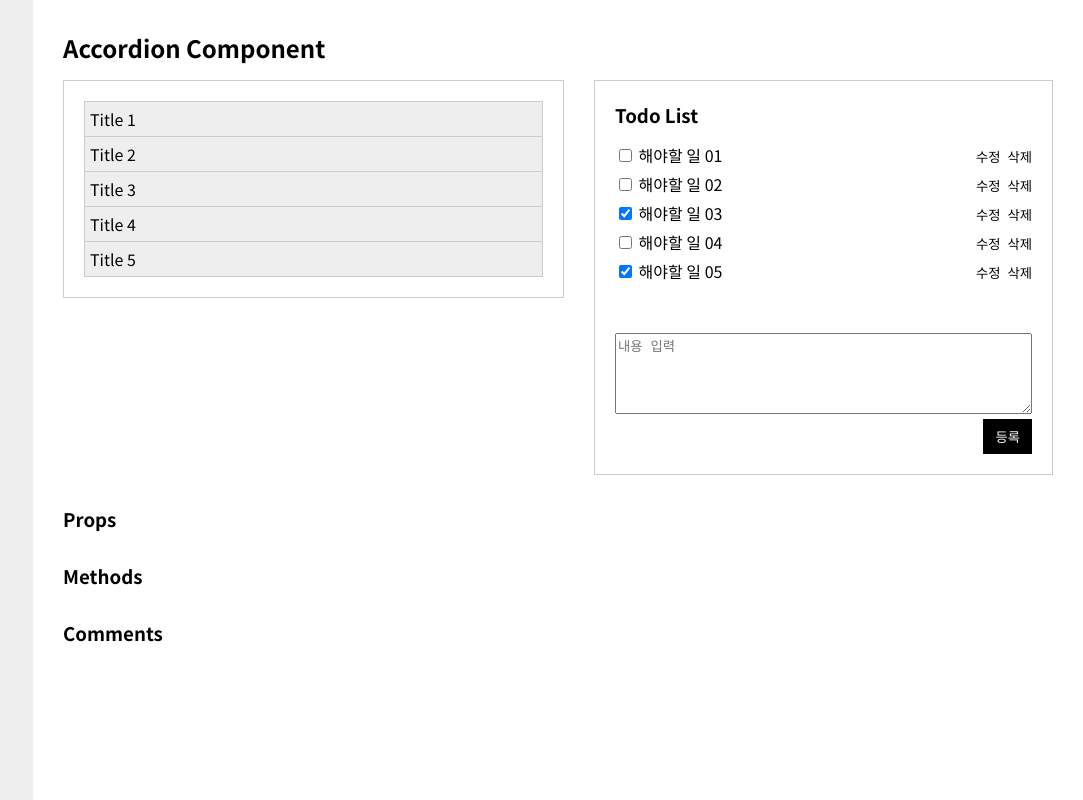
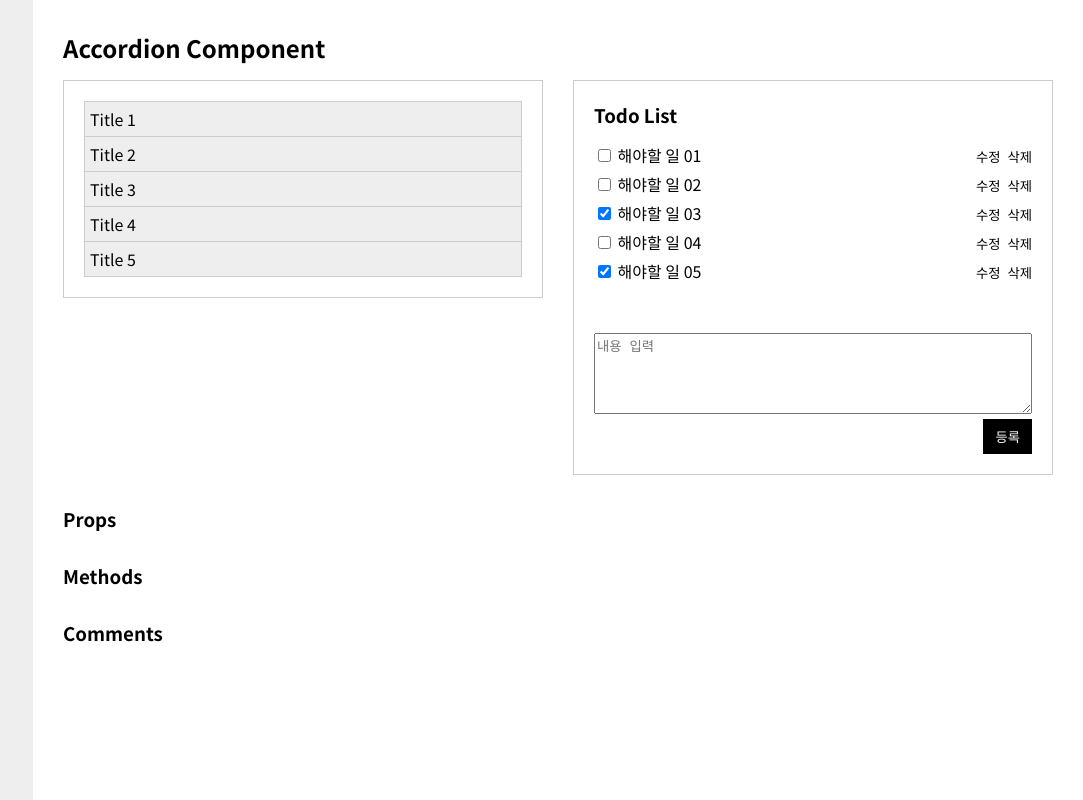
Before and after one commit to wknowpark797/vue2-basic-custom, a Vue app in the folder vue2-basic-custom/: page /detail/1 in a window 1280 px wide. Shown: the whole page, without its empty margins (197-1280 px from the left). Built offline with nearby package versions, Linux system fonts and the light colour scheme.

Commit message:
컴포넌트 상세 > 레이아웃 스타일 수정

```diff
--- a/vue2-basic-custom/src/components/TodoListComp.vue
+++ b/vue2-basic-custom/src/components/TodoListComp.vue
@@ -85,8 +85,6 @@
 
 <style lang="scss" scoped>
     .todo-wrap {
-        border: 1px solid #ccc;
-        padding: 20px;
         .list-todo {
             margin-top: 15px;
             > li {
--- a/vue2-basic-custom/src/views/DetailComp.vue
+++ b/vue2-basic-custom/src/views/DetailComp.vue
@@ -9,7 +9,7 @@
                 <h2>{{ compDetail.name }}</h2>
 
                 <!-- Component Detail -->
-                <div class="group-box detail-box">
+                <div class="group-box">
                     <component :is="compDetail.component" />
                 </div>
 
@@ -86,14 +86,12 @@
             }
             .group-box {
                 flex: 1;
+                border: 1px solid #ccc;
+                padding: 20px;
                 &:not(:last-child) {
                     margin-right: 30px;
                 }
             }
-        }
-        .detail-box {
-            border: 1px solid #ccc;
-            padding: 20px;
         }
     }
 </style>
```
